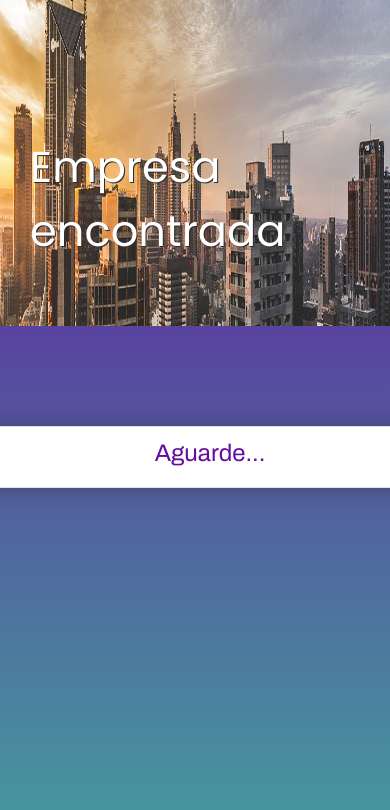
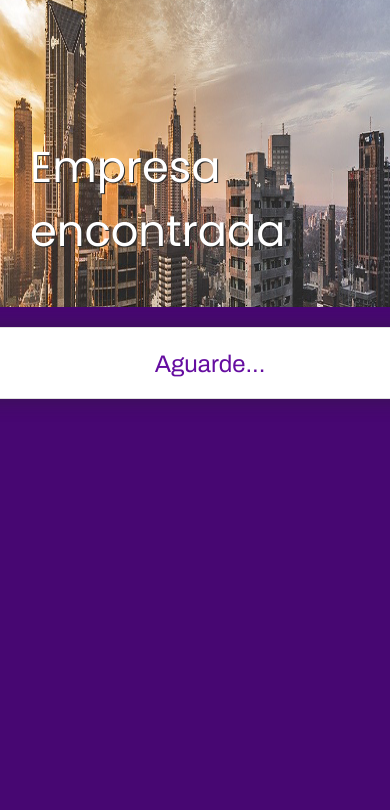
Before and after one commit to werikorus/conexa-web, a React (Create React App) app: page /Results/1 in a window 390 px wide. Shown: the top 810 px of the page. Built offline with nearby package versions, Linux system fonts and the light colour scheme.

Commit message:
responsividade - inicio
dado início a detalhes da responsividades

```diff
--- a/public/index.html
+++ b/public/index.html
@@ -15,11 +15,5 @@
     <script src="https://cdnjs.cloudflare.com/ajax/libs/jquery/3.5.1/jquery.js"></script>
     <script src="https://cdnjs.cloudflare.com/ajax/libs/jquery.mask/1.14.16/jquery.mask.js"></script>
     <script src="https://cdnjs.cloudflare.com/ajax/libs/jquery.mask/1.14.15/jquery.mask.min.js"></script>
-
-    <!-- <footer> -->
-      <!-- <img type="submit" src="../images/instagram.png" >
-      <img type="submit" src="../images/facebook.png"  >
-      <h6>Desenvolvido por Werik Santos</h6> -->
-    <!-- </footer> -->
   </body>
 </html>
--- a/src/assets/styles/global.css
+++ b/src/assets/styles/global.css
@@ -8,12 +8,12 @@
 * {
   margin: 0;
   padding: 0;
-  box-sizing: border-box;
+  box-sizing: content-box;
 }
 
 body {
-  background-image: linear-gradient(#650da0, #459A9E);
-
+  /* background-image: linear-gradient(#650da0, #459A9E); */
+  background: linear-gradient(#470772, #470772);
 }
 
  html, body, #root{
@@ -53,9 +53,13 @@ footer{
   margin: 0;
 }
 
-@media (min-width: 700px) {
+/* @media (max-width: 500px) {
   :root {
     font-size: 62.5%;
     display: grid;
   }
-}
+  img{
+    width: 500px;
+    height: 50px;
+  }
+} */
--- a/src/components/PageHeader/styles.css
+++ b/src/components/PageHeader/styles.css
@@ -19,7 +19,7 @@
   }
 
 img{
-  height: 34rem;
+  height: 32rem;
   /* opacity: 60%; */
 }
 
--- a/src/components/ResultsCard/styles.css
+++ b/src/components/ResultsCard/styles.css
@@ -6,10 +6,12 @@
   align-items: center;
   flex: 100%;
   justify-content: center;
-  /* box-shadow: 1px 1px 20px rgba(41, 41, 41, 0.432); */
+  box-shadow: 1px 1px 20px rgba(41, 41, 41, 5);
 }
+
 #card-body-text-dark{
   width: 100%;
+  margin-top: 10px;
 }
 
 #results-cnpj a{
@@ -17,6 +19,7 @@
   border: solid 2px;
   border-radius: 20px;
   color: #650da0;
+  margin-top: 8px;
 }
 
 #results-cnpj a{
@@ -38,10 +41,3 @@ h1,h3{
   font-family: Archivo;
   padding-left: 30px;
 }
-
-/* #space-heigth{
-  height: 100px;
-  width: 100%;
-  border:  solid black;
-  background: black;
-} */
--- a/src/components/ResultsCardMaping/index.tsx
+++ b/src/components/ResultsCardMaping/index.tsx
@@ -19,10 +19,13 @@ interface ResultsCardItemProps {
   company: Company;
 };
 
+// function excluirHistorico(){
+//   localStorage.removeItem('companies')
+// }
+
 const cardDOM = document.querySelector('#card-body-text-dark');
 
 const ResultsCardItem: React.FC<ResultsCardItemProps> = ({ company }) => {
-
   return (
     <form >
       <div className="card text-center" id="results-cnpj">
--- a/src/pages/Historico/index.tsx
+++ b/src/pages/Historico/index.tsx
@@ -19,7 +19,7 @@ function Historico() {
         <main id="ResultsCards">
           {companies.map((company: Company) => {
             return <ResultsCardItem key={0} company={company} />;
-          })};
+          })}
         </main>
         <br />
         <Link to="/" id="button-back">Voltar</Link>
--- a/src/pages/Results/index.tsx
+++ b/src/pages/Results/index.tsx
@@ -10,8 +10,8 @@ import 'google-map-react';
 function Results() {
   const { cnpj }: { cnpj: string } = useParams();
   const [companies, setCompanies] = useState<Element>();
-  const [lati, setLat] = useState(0);
-  const [long, setlong] = useState(0);
+  const [lati, setLat] = useState<number>();
+  const [long, setlong] = useState<number>();
 
   var adress = '';
   const searchcnpj = useCallback(() => {
@@ -22,10 +22,9 @@ function Results() {
       dataType: 'jsonp',
       type: 'GET',
       success: function (data) {
+        adress = `${data.logradouro}, ${data.numero}, ${data.municipio}-${data.uf}`;
         // passa os valores para o card
         const addPostsInDOM = async () => {
-          adress = `${data.logradouro}, ${data.numero}, ${data.municipio}-${data.uf}`;
-
           var nomeCompany = data.nome;
           nomeCompany = nomeCompany.replace('/', '*');
 
@@ -77,7 +76,6 @@ function Results() {
             // insere no local starage
             localStorage.setItem('companies', JSON.stringify(empresas));
           }
-          addPostsInDOM();
           setCompanies(CardsCNPJ);
           updateLocalStorage();
         };
@@ -86,7 +84,7 @@ function Results() {
         axios.get('https://maps.googleapis.com/maps/api/geocode/json', {
           params: {
             address: adress,
-            key: process.env.REACT_APP_LOCALIZACAO_TOKEN
+            key: 'AIzaSyC0qnQyANXBJhyPHYCKKcOqwvOv0CJz10Q'
           }
         })
           .then(function (response) {
@@ -94,6 +92,8 @@ function Results() {
             console.log(response);
             setLat(response.data.results[0].geometry.location.lat);
             setlong(response.data.results[0].geometry.location.lng);
+            addPostsInDOM();
+            console.log(`valor dentro da API geocode: ${lati}`);
           })
           .catch(function (error) {
             console.log(error);
@@ -114,6 +114,7 @@ function Results() {
       />
       {/* <button onClick={inputlati}>teste teste</button> */}
       <div className="page-results-maping">
+        {/* <button onClick={inputlati}>TESTETESTESTEST</button> */}
         <main id="ResultsCards">
           <ResultsCard
             corpo_html={companies}
--- a/src/pages/Results/result-styles.css
+++ b/src/pages/Results/result-styles.css
@@ -3,18 +3,21 @@
   height: 100vh;
   max-width: 100%;
   display: flexbox;
-  flex: 100%;
+  /* flex: 100%; */
   justify-content: center;
   align-items: center;
   justify-self: center;
 }
 
 .page-results-maping main {
-  display: grid;
-  margin-top: 100px;
+  display: flex;
+  margin-top: 5%;
   justify-content: center;
   align-items: center;
   justify-self: center;
+  margin-right: 5%;
+  margin-left: 5%;
+  /* max-width: 600px; */
   /* width: 80%; */
   /* width: 400px; */
   /* max-width: 350px; */
--- a/src/pages/SimpleMap/index.jsx
+++ b/src/pages/SimpleMap/index.tsx
@@ -3,13 +3,19 @@ import { useParams } from 'react-router-dom';
 import 'leaflet/dist/leaflet.css';
 import './styles.css';
 import MapCard from '../../components/MapCard/MapCard';
-import api_cep from "../../services/apiViaCEP";
-import axios from 'axios';
 
-// -7.179673999999999/-48.20665899999999
+//  para testes -7.179673999999999/-48.20665899999999
 
 function SimpleMap() {
-  const { nome, cnpj, latitude, longitude } = useParams();
+  // const { nome, cnpj, latitude, longitude } = useParams();
+
+  const { nome, cnpj, latitude, longitude }: {
+    nome: string,
+    cnpj: string,
+    latitude: string
+    longitude: string
+  } = useParams();
+
   function showvalues() {
     console.log(latitude, longitude)
   };
--- a/src/pages/routes.tsx
+++ b/src/pages/routes.tsx
@@ -1,9 +1,9 @@
 import React from "react";
 import { BrowserRouter as Router, Route } from 'react-router-dom';
 import Landing from "./Landing";
-import Results from './Results/index';
+import Results from './Results';
 import Historico from "./Historico";
-import SimpleMap from "./SimpleMap/index";
+import SimpleMap from "./SimpleMap";
 
 function Routes() {
   return (
```
